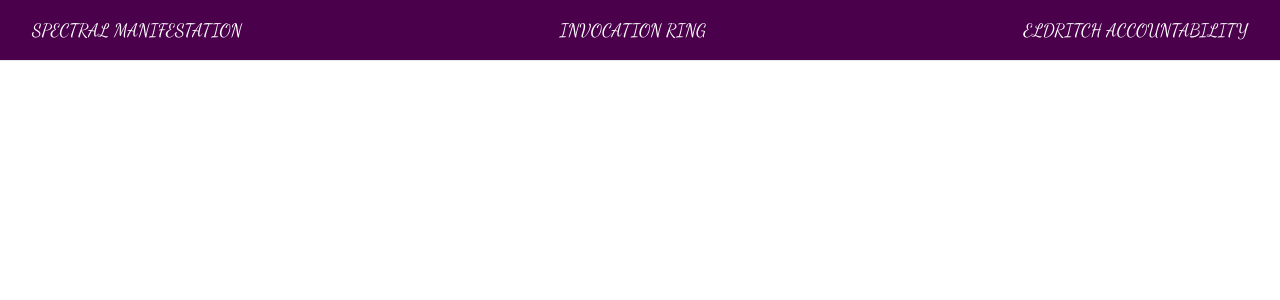
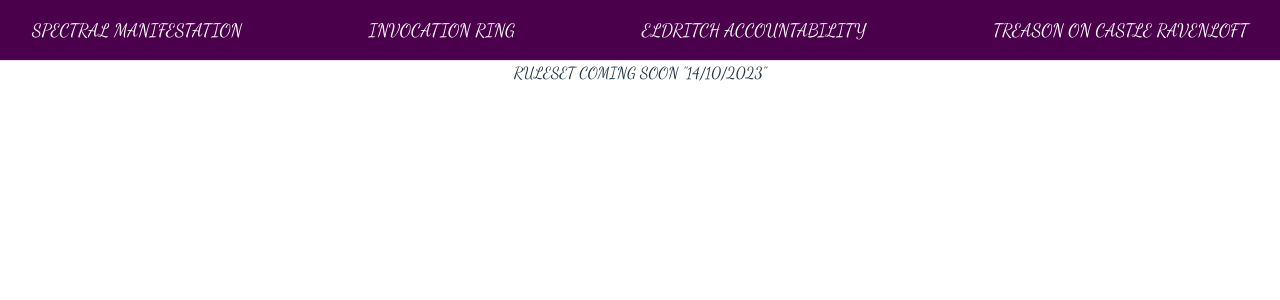
Before and after one commit to galkhusel/strahdvaganza, a React (Vite) app in the folder frontend/: page /treason-on-the-castle in a window 1280 px wide. Shown: the top 300 px of the page. Built offline with nearby package versions, Linux system fonts and the light colour scheme; sample sign-in values are in the browser's storage.

Commit message:
added bases for mafia style game

```diff
--- a/frontend/src/App.tsx
+++ b/frontend/src/App.tsx
@@ -3,8 +3,9 @@ import './App.css'
 import { Login } from './pages/login/Login'
 import { Home } from './pages/home/Home'
 import { CharacterCreation } from './pages/characterCreation/CharacterCreation'
+import { TreasonOnTheCastle} from './pages/treasonOnTheCastle/TreasonOnTheCastle.tsx'
 import { Payments } from './pages/payments/Payments'
-import { Header } from './assets/common/header/Hedar'
+import { Header } from './assets/common/header/Header.tsx'
 
 function App() {
 
@@ -18,6 +19,7 @@ function App() {
             <Route path='/character-creation' element={<CharacterCreation/>}/>
             <Route path='/payment' element={<Payments/>}/>
             <Route path='/login' element={<Login/>}/>
+            <Route path='/treason-on-the-castle' element={<TreasonOnTheCastle/>}/>
           </Routes>
         </main>
       </BrowserRouter>
--- a/frontend/src/assets/common/header/Hedar.tsx
+++ b/frontend/src/assets/common/header/Header.tsx
@@ -19,6 +19,9 @@ export const Header = () => {
       <Link to={'/payment'} className='text-white hover:text-dusty-rose text-lg'>
         ELDRITCH ACCOUNTABILITY
       </Link>
+      <Link to={'/treason-on-the-castle'} className='text-white hover:text-dusty-rose text-lg'>
+        TREASON ON CASTLE RAVENLOFT
+      </Link>
     </header>
   );
 };
--- /dev/null
+++ b/frontend/src/pages/treasonOnTheCastle/TreasonOnTheCastle.tsx
@@ -0,0 +1,10 @@
+import { Navigate } from 'react-router-dom';
+export const TreasonOnTheCastle = () => {
+  const userCredentials = JSON.parse(localStorage.getItem('userCredentials') ?? "{}");
+
+  return (!userCredentials?.name) ? <Navigate to="/login" /> :  (
+  <>
+    <div>RULESET COMING SOON "14/10/2023"</div>
+  </>
+)
+}
```
